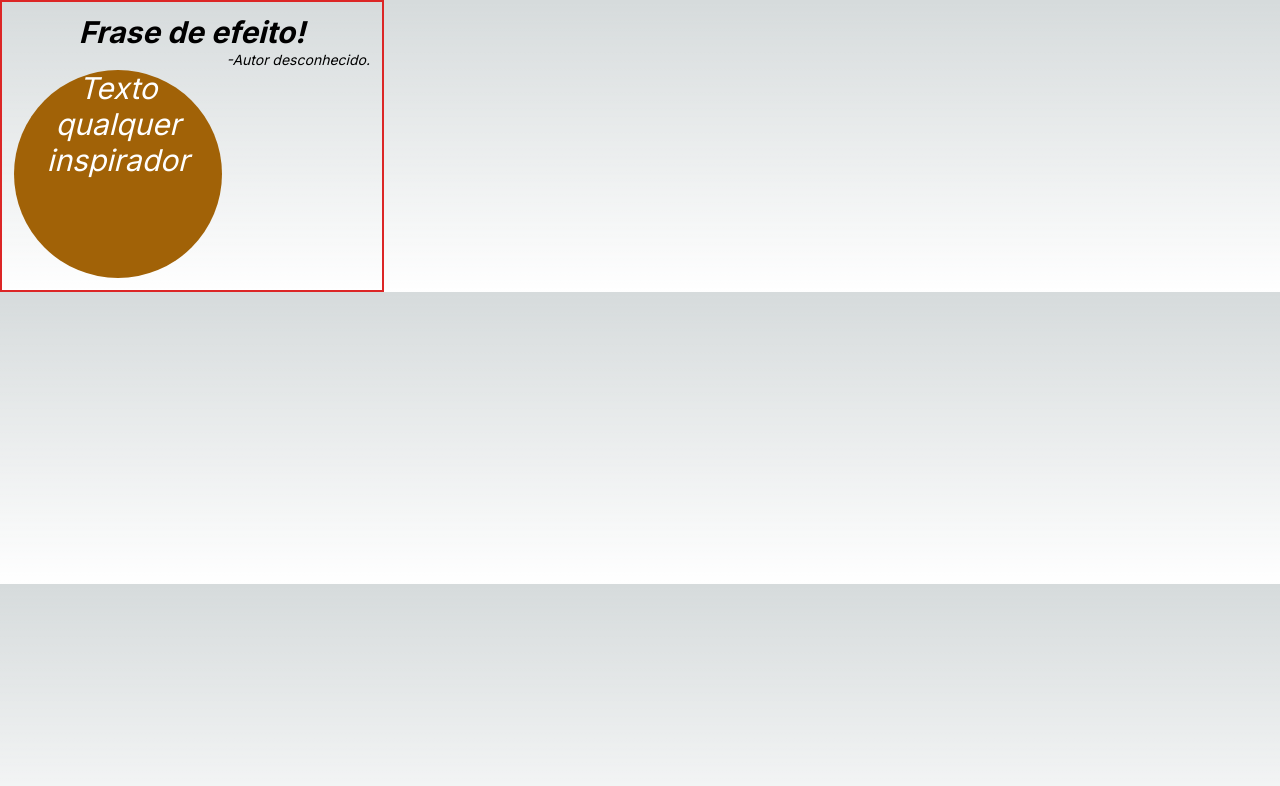
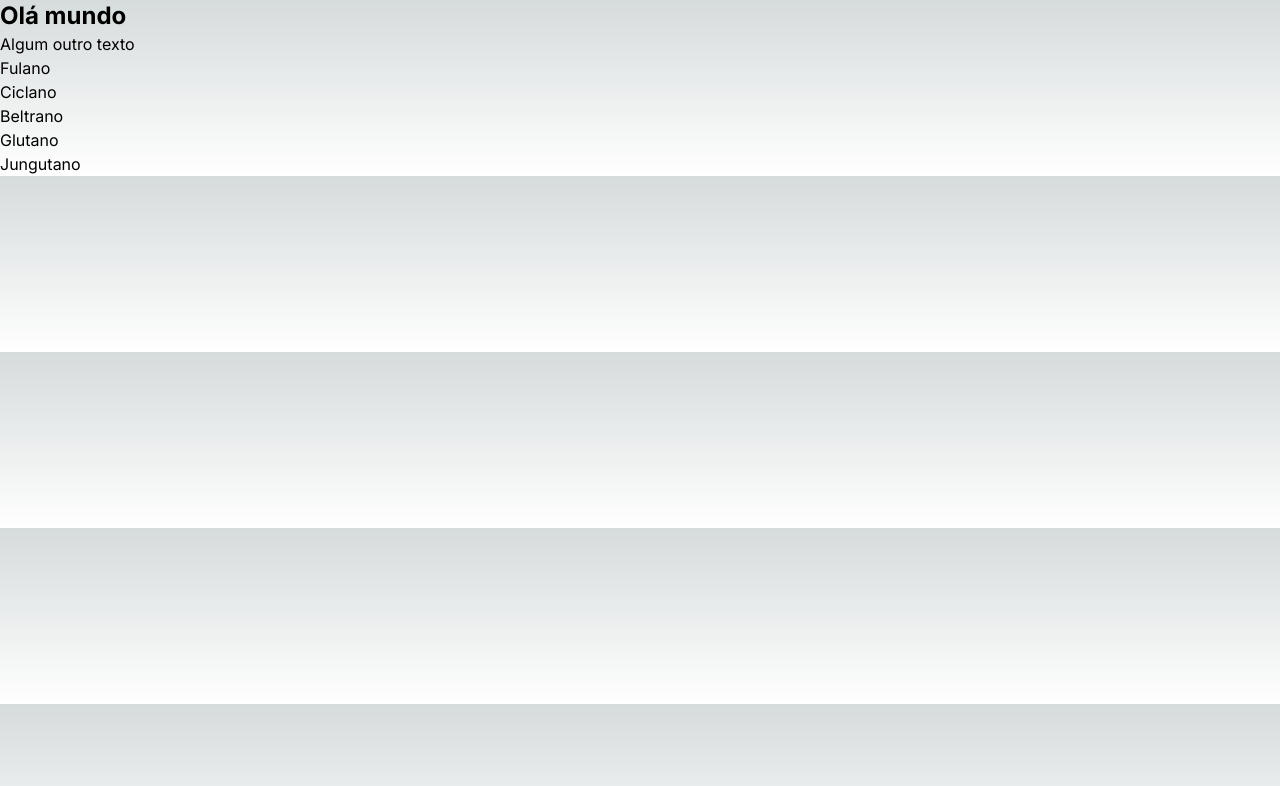
Before and after one commit to TayseRosa/react-js, a Next.js app: page / in a window 1280 px wide. Shown: the top 786 px of the page. Built offline with nearby package versions, Linux system fonts and the light colour scheme.

Commit message:
Renderizando Listas

```diff
--- a/src/app/page.tsx
+++ b/src/app/page.tsx
@@ -1,21 +1,20 @@
-import { Square, Circle } from "./components/Geometria";
-import { Card } from "./components/Card";
+import { peopleList } from "@/data/peopleList";
 
-function Page(){
-  return (
+const Page = () => {
+
+  const list = peopleList.map(person => <li> {person.name} </li>)
+
+  return(
     <div>
+      <h1 className="font-bold text-2xl" >Olá mundo</h1>
+      <h3>Algum outro texto</h3>
 
-      <Card>
-        <>
-          <h3 className="text-3xl font-bold italic">Frase de efeito!</h3>
-          <p className="text-right text-sm">-Autor desconhecido.</p>
-          <Circle />
-        </>
-      </Card>
+      <ul>
+        {list}
+      </ul>
+
     </div>
-
-  )
+  );
 }
 
-
 export default Page;
--- /dev/null
+++ b/src/data/peopleList.ts
@@ -0,0 +1,9 @@
+import { Person } from "@/types/Person";
+
+export const peopleList: Person[] = [
+    { id:1, name:'Fulano', profession: 'Mathematician' },
+    { id:2, name:'Ciclano', profession: 'Chemist' },
+    { id:3, name:'Beltrano', profession: 'Phisicist' },
+    { id:4, name:'Glutano', profession: 'chemist' },
+    { id:5, name:'Jungutano', profession: 'astrophisic' },
+  ];
--- /dev/null
+++ b/src/types/Person.ts
@@ -0,0 +1,5 @@
+export type Person = {
+    id: number;
+    name: string;
+    profession: string;
+}
```
